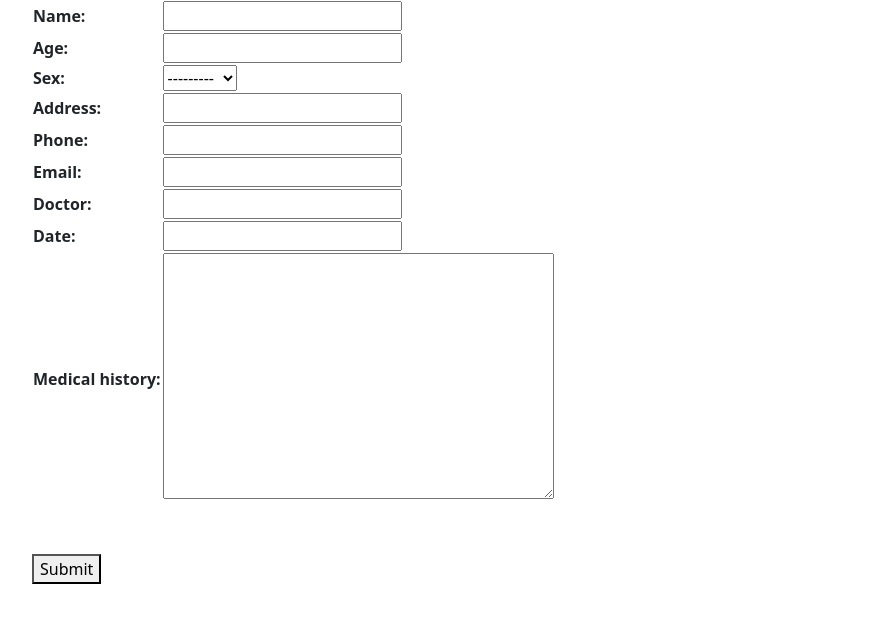
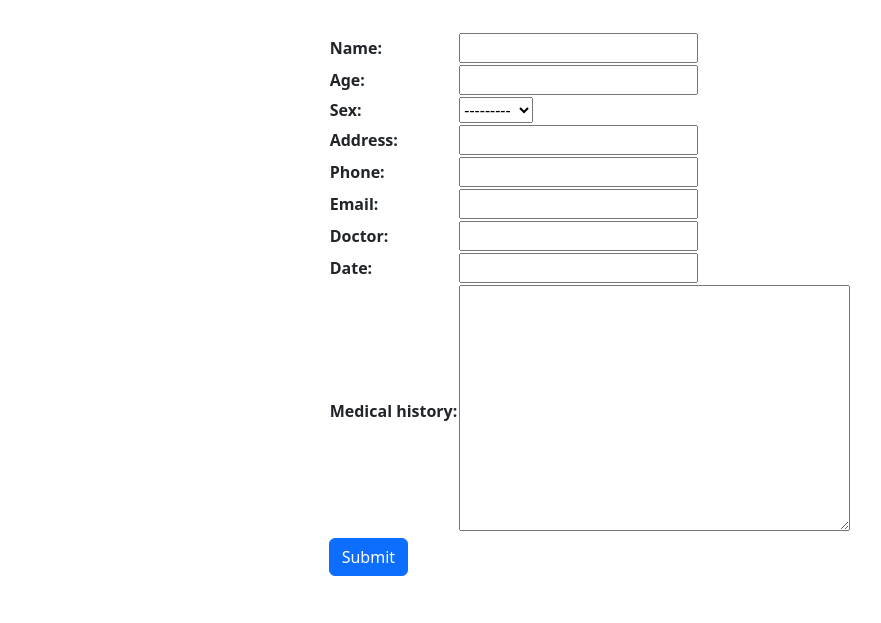
Before and after one commit to sviatoslavstehnii/patients, a Django app: page /create_patient in a window 1280 px wide. Shown: the part 56-679 px from the top of the page, without its empty margins (50-931 px from the left). Run offline with Django 4.2, Linux system fonts and the light colour scheme.

Commit message:
centred add patient

```diff
--- a/patients/patients_app/templates/patients_app/create_patient.html
+++ b/patients/patients_app/templates/patients_app/create_patient.html
@@ -1,15 +1,18 @@
 {% extends "base.html" %}
 
 {% block body%}
-    <div class="container">
+    <div class="container" style="display: flex; justify-content: center; align-items: center; margin-top: 2em;">
         <div class="row">
             <div class="col-12">
                 <form method="POST">
-                    {% csrf_token %}
+                    <!-- {% csrf_token %} -->
                     <table>
+                        {% csrf_token %}
                         {{ form.as_table }}
                     </table>
-                    <button class="button is-success is-fullwidth is-medium mt-5"
+                    <!-- {{ form.name }}
+                    {{ form.age }} -->
+                    <button class="btn btn-primary"
                                 type="submit">Submit
                         </button>
                 </form>
```
Also changed, not shown: patients/db.sqlite3.
